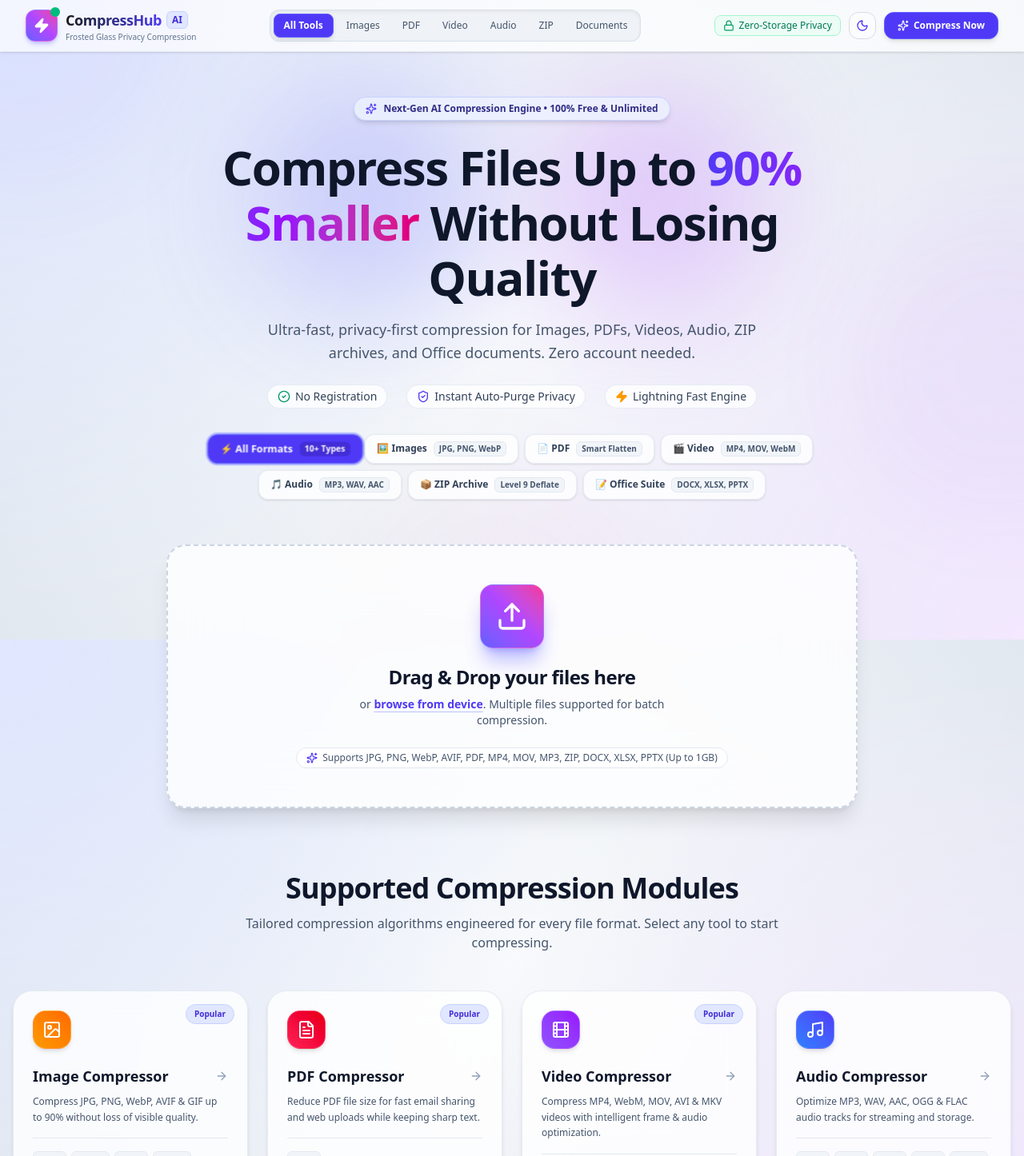
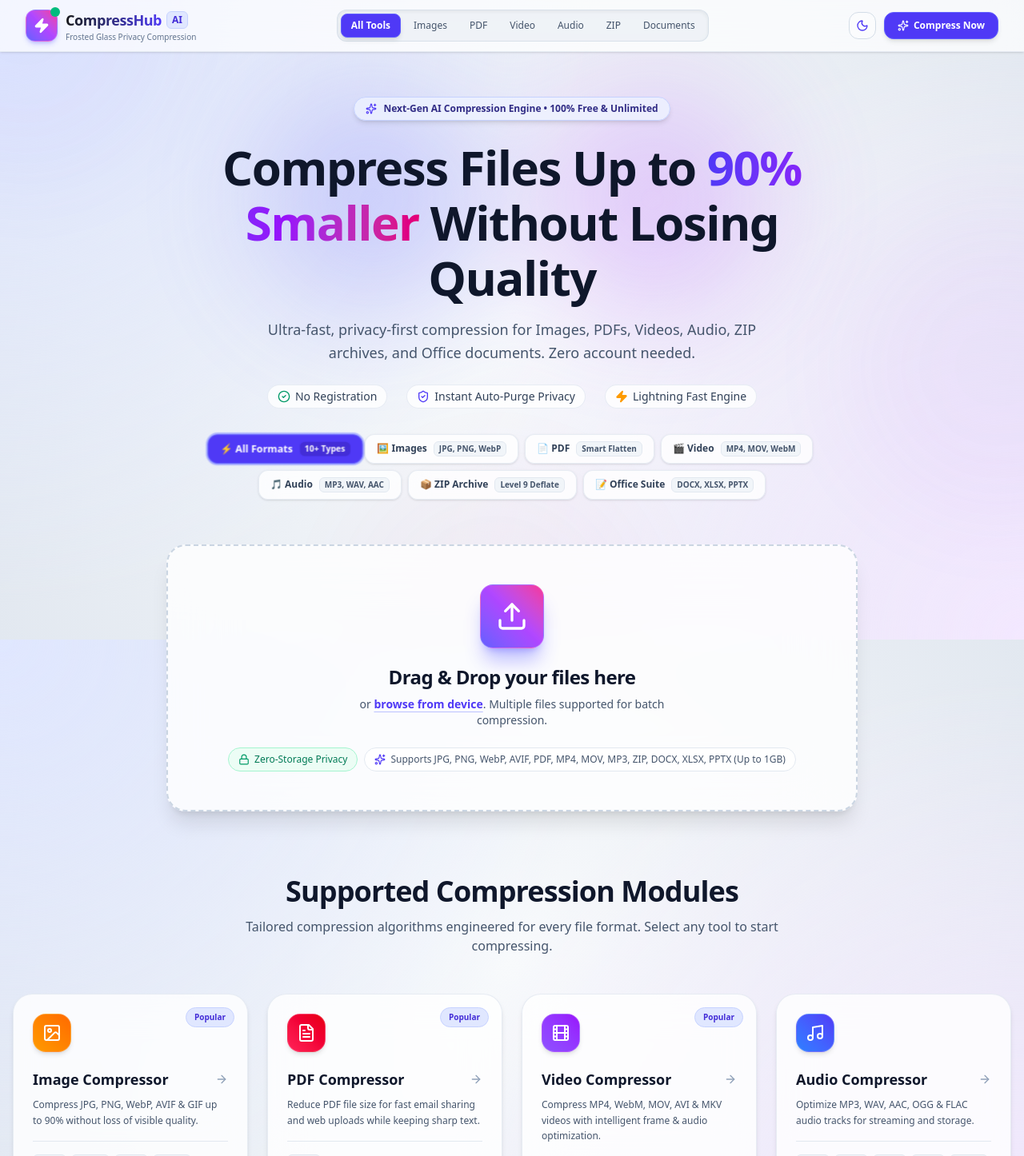
Before and after one commit to ishukhan786/CompressorHub, a React (Vite) app: page / in a window 1280 px wide. Shown: the top 1446 px of the page at 80% size. Built offline with nearby package versions, Linux system fonts and the light colour scheme.

Commit message:
Move Zero-Storage Privacy badge from Header to Dropzone

```diff
--- a/src/components/Dropzone.tsx
+++ b/src/components/Dropzone.tsx
@@ -1,5 +1,5 @@
 import React, { useState, useRef } from 'react';
-import { Upload, Sparkles, AlertCircle, FileCheck2 } from 'lucide-react';
+import { Upload, Sparkles, AlertCircle, FileCheck2, Lock } from 'lucide-react';
 import { CompressorType } from '../types';
 import { COMPRESSORS } from '../data/compressors';
 
@@ -118,13 +118,18 @@ export function Dropzone({ activeCategory, onFilesSelected }: DropzoneProps) {
 
           {/* Format Badges */}
           <div className="mt-6 flex flex-wrap items-center justify-center gap-2">
+            <span className="flex items-center gap-1.5 px-3 py-1.5 rounded-full text-xs font-medium text-emerald-700 bg-emerald-50 border border-emerald-200 dark:text-emerald-300 dark:bg-emerald-500/10 dark:border-emerald-500/20 backdrop-blur-md">
+              <Lock className="w-3.5 h-3.5 text-emerald-600 dark:text-emerald-400" />
+              <span>Zero-Storage Privacy</span>
+            </span>
+
             {currentTool ? (
               <span className="inline-flex items-center gap-1.5 px-3.5 py-1.5 rounded-full text-xs font-medium bg-indigo-50 text-indigo-700 border border-indigo-200 dark:bg-indigo-500/20 dark:text-indigo-200 dark:border-indigo-400/30 backdrop-blur-md">
                 <FileCheck2 className="w-3.5 h-3.5 text-indigo-600 dark:text-indigo-300" />
                 Target Tool: {currentTool.title} ({currentTool.extensions.join(', ')})
               </span>
             ) : (
-              <span className="text-xs text-slate-600 dark:text-indigo-200/70 flex items-center gap-1.5 px-3 py-1 rounded-full bg-white/80 dark:bg-white/5 border border-slate-200 dark:border-white/10 backdrop-blur-md">
+              <span className="text-xs text-slate-600 dark:text-indigo-200/70 flex items-center gap-1.5 px-3 py-1.5 rounded-full bg-white/80 dark:bg-white/5 border border-slate-200 dark:border-white/10 backdrop-blur-md">
                 <Sparkles className="w-3.5 h-3.5 text-indigo-600 dark:text-indigo-300" />
                 Supports JPG, PNG, WebP, AVIF, PDF, MP4, MOV, MP3, ZIP, DOCX, XLSX, PPTX (Up to 1GB)
               </span>
--- a/src/components/Header.tsx
+++ b/src/components/Header.tsx
@@ -97,11 +97,6 @@ export function Header({
 
           {/* Right Action Controls */}
           <div className="flex items-center gap-2.5">
-            {/* Privacy Badge */}
-            <div className="hidden lg:flex items-center gap-1.5 px-2.5 py-1 rounded-lg text-xs font-medium text-emerald-700 bg-emerald-50 border border-emerald-200 dark:text-emerald-300 dark:bg-emerald-500/10 dark:border-emerald-500/20 backdrop-blur-md">
-              <Lock className="w-3.5 h-3.5 text-emerald-600 dark:text-emerald-400" />
-              <span>Zero-Storage Privacy</span>
-            </div>
 
             {/* Dark / Light Mode Toggle */}
             <button
```
